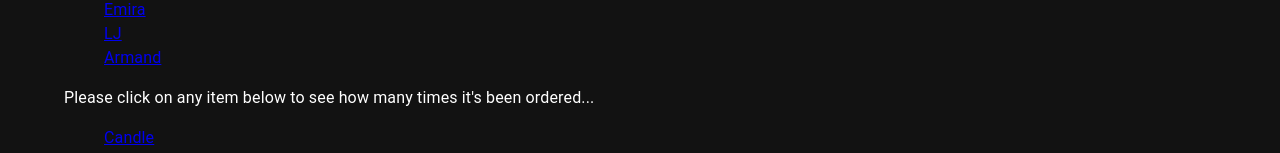
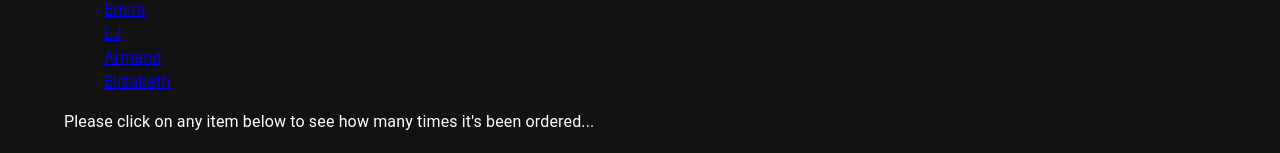
Before and after one commit to Pkrysinski/strider-general-store, a React (Create React App) app: page / in a window 1280 px wide. Shown: the part 410-563 px from the top of the page. Built offline with nearby package versions, Linux system fonts and the light colour scheme; no server answers.

Commit message:
Adding another Elizbeth row in the ReceiptData component because I didn't realize there needs to be two Elizabeth's!  One with CustomerID = 1 and another with CustomerID = 6

```diff
--- a/src/components/ReceiptData.js
+++ b/src/components/ReceiptData.js
@@ -64,6 +64,9 @@ function ReceiptData() {
                     <li key={5}>
                         <Link to={'customer/5'}>Armand</Link>
                     </li>
+                    <li key={6}>
+                        <Link to={'customer/6'}>Elizabeth</Link>
+                    </li>
                 </ul>
 
                 <p>Please click on any item below to see how many times it's been ordered...</p>
```
